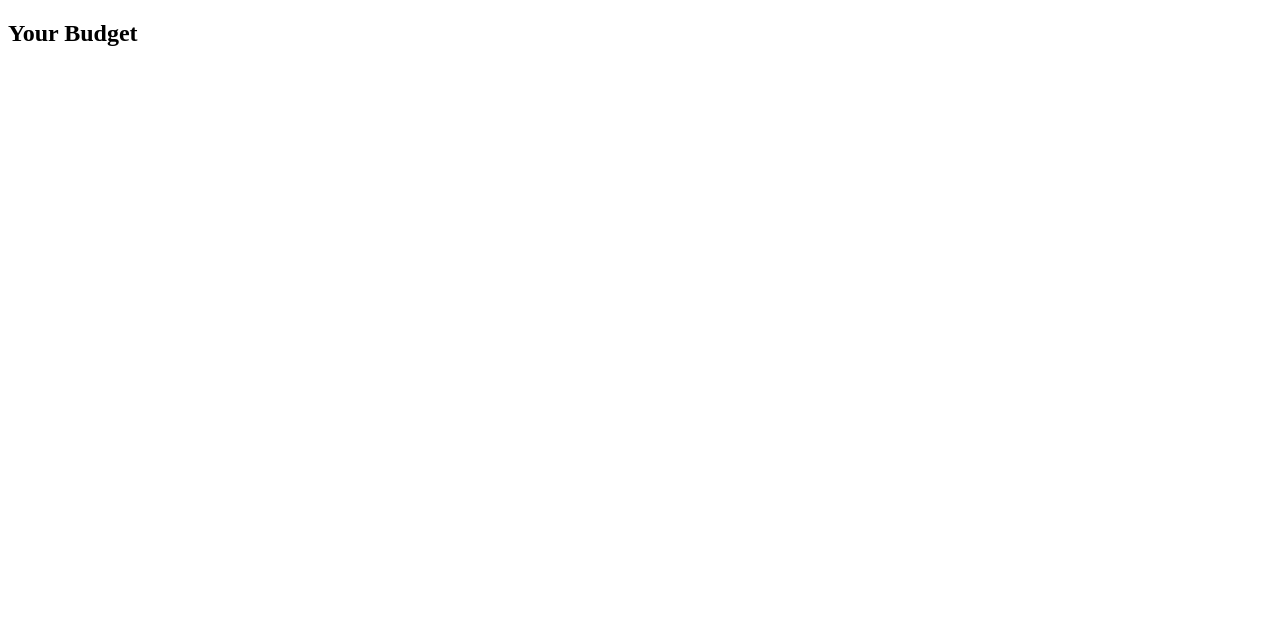
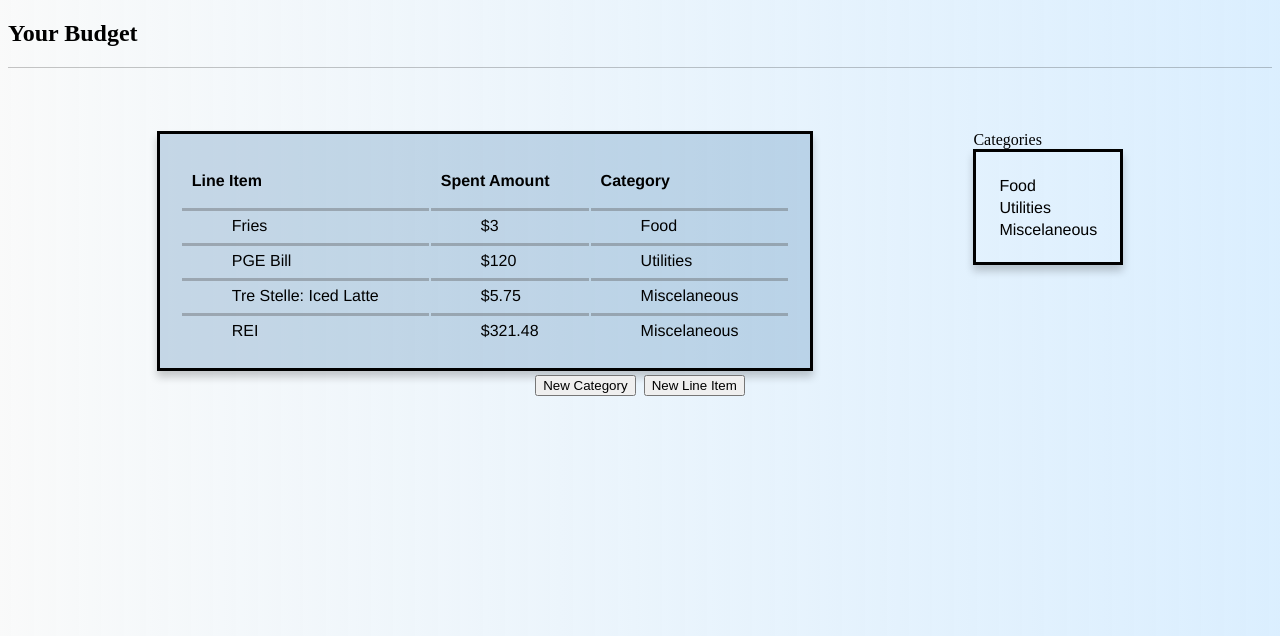
Before and after one commit to malcolmwadegit/BudgetBuilder, a Django app: page / in a window 1280 px wide. Before the commit the part shown is almost empty. Shown: the top 636 px of the page. Run offline with Django 4.2, Linux system fonts and the light colour scheme.

Commit message:
another commit

```diff
--- a/ProjectBudget/BudgetApp/static/css/styles.css
+++ b/ProjectBudget/BudgetApp/static/css/styles.css
@@ -1,28 +1,108 @@
-.create-buttons{
-    position:relative;
+
+
+
+
+/*---  Nav CSS --- */
+nav {
+    margin-bottom: 5%;
+    position: relative;
+    border-bottom: 1px  solid rgba(0, 0, 0, 0.219) ;
+
+}
+
+/* --- Body CSS --- */
+.first-row-container{
+    position: relative;
     display: flex;
     grid-template-columns: auto auto;
-    justify-content: left;
+    justify-content: center;
     padding: 0rem;
-    gap: 3rem 3rem;
-
+    gap: 10rem;
 }
 
 
 
+
+body{
+    background-image: linear-gradient(to right, #eff1f15e, #078efc25);
+}
+
+
+/* --- Table CSS --- */
 table{
     font-family:"Helvetica", Sans, serif ;
     border-style: solid;
+    border-color: black;
+    box-shadow: 0 6px 8px 0 rgba(0,0,0,0.2);
+    transition: 0.3s;
+    font-size:medium;
+    padding: 20px;
+
 }
 
 table > thead > tr > th {
 
     text-align: justify;
+    padding: 10px;
 
 }
 
-table >tbody > tr > td{
-    border-top-style:outset
+.budget-table-data{
+    justify-content: left;
+    border-top-style:outset;
+    border-color: rgba(0, 0, 0, 0.37);
+    padding: 0px 50px 0px 50px;
+
+}
+
+.table-subcontainer{
+    width:fit-content;
+    background-color: rgba(79, 132, 179, 0.295);
+    display: table;
+    line-height: 30px;
+    position: relative;
+    box-sizing: border-box;
+    /* grid-template-columns: 500px 500px; */
+    /* grid-template-rows: 30% 20px ;
+    justify-content: left;
+    margin-left: auto;
+    margin-right: auto; */
+}
+
+
+/* --- Buttons CSS --- */
+div.create-buttons{
+    position: relative;
+    display: flex;
+    grid-template-columns: auto auto;
+    padding: 0rem;
+    gap: 0.5rem;
+    padding-top: 4px;
+    justify-content: center;
+
+}
+
+/* Categories Table CSS */
+.category-table{
+    color: rgb(199, 31, 31);
+    position: relative;
+    display: flex;
+    justify-content: center;
+    gap: 3rem;
+}
+
+
+
+
+
+
+.sewcond-row-container{
+    width:fit-content;
+    background-color: rgba(79, 132, 179, 0.295);
+    display: table;
+    line-height: 30px;
+    position: right;
+    box-sizing: border-box;
 
 
 }
--- a/ProjectBudget/BudgetApp/templates/BudgetApp/budget_view.html
+++ b/ProjectBudget/BudgetApp/templates/BudgetApp/budget_view.html
@@ -4,38 +4,13 @@
 {% block content%}
 
 <body>
-    <main>
-            <!-- Header Buttons -->
-        <header class = "create-buttons">
-            <div class="new-category-wrapper">
-                <div class = "new-category-container">
-                    <div class="new-category-sub-container">
-                        <!-- Creating a Category -->
-                        <div class="new-category-div-container">
-                            <button class="submit"id="new-category-button">New Category</button>
-                        </div>
-                    </div>
-                </div>
-            </div>
-            <div class="spending-wrapper">
-                <div class = "spending-container">
-                    <div class="spending-sub-container">
-                        <!-- New spending  input -->
-                        <div class="spending-div-container">
-                            <button class="submit"id="spending-amount-button"> New Line Item.</button>
-                        </div>
-                    </div>
-                </div>
-            </div>
-        </header>
-    </main>
-
-<!--    End Header Button Section   -->
 <!---           Page Body           -->
-    <main>
+    <main class="first-row-container">
+        <div class = "table-container">
+            <div class = "table-subcontainer">
                 <table class="budget-table">
                     <thead>
-                <tr>
+                        <tr class="budget-table-head">
                             <th >Line Item</th>
                             <th>Spent Amount</th>
                             <th>Category</th>
@@ -43,34 +18,75 @@
                     </thead>
                     <tbody>
                             <!-- Generate rows for the amount of line items-->
+                        <tr class="budget-table-row">
+                            <!-- Generate line items from user input/data-->
+                            <td class="budget-table-data">Fries </td>
+                            <td class="budget-table-data">$3</td>
+                            <td class="budget-table-data">Food</td>
+                        </tr>
                         <tr>
                             <!-- Generate line items from user input/data-->
-                    <td>Fries </td>
-                    <td>$3</td>
+                            <td class="budget-table-data">PGE Bill</td>
+                            <td class="budget-table-data">$120 </td>
+                            <td class="budget-table-data">Utilities </td>
+                        </tr>
+                        <tr>
+                            <!-- Generate line items from user input/data-->
+                            <td class="budget-table-data">Tre Stelle: Iced Latte</td>
+                            <td class="budget-table-data">$5.75 </td>
+                            <td class="budget-table-data">Miscelaneous </td>
+                        </tr>
+                        <tr>
+                            <!-- Generate line items from user input/data-->
+                            <td class="budget-table-data">REI </td>
+                            <td class="budget-table-data">$321.48 </td>
+                            <td class="budget-table-data">Miscelaneous </td>
+                        </tr>
+                    </tbody>
+                </table>
+            </div>
+        </div>
+        <!---  Category List View-->
+        <div class="card-container ">
+            <div class = "card-subcontainer">
+                <div class="category-card">
+                    <table class="categpry-table">
+                        <tr>
+                            <thead>Categories</thead>
+                        </tr>
+                        <!---  List of categories  -->
+                        <!--- for i in categories print i-->
+                        <tr>
                             <td>Food</td>
                         </tr>
                         <tr>
-                    <!-- Generate line items from user input/data-->
-                    <td>PGE Bill</td>
-                    <td>$120 </td>
-                    <td>Utilities </td>
+                            <td>Utilities</td>
                         </tr>
                         <tr>
-                    <!-- Generate line items from user input/data-->
-                    <td>Tre Stelle: Iced Latte</td>
-                    <td>$5.75 </td>
-                    <td>Miscelaneous </td>
+                            <td>Miscelaneous</td>
                         </tr>
-                <tr>
-                    <!-- Generate line items from user input/data-->
-                    <td>REI </td>
-                    <td>$321.48 </td>
-                    <td>Miscelaneous </td>
-                </tr>
-            </tbody>
                     </table>
+                </div>
+            </div>
+        </div>
+    </main>
+     <!-- Header Buttons -->
+    <main class="second-row-container">
+        <div class = "create-buttons">
+            <div class="new-category-wrapper">
+                <!-- Creating a Category -->
+                <div class="new-category-div-container">
+                    <button class="submit"id="new-category-button">New Category</button>
+                </div>
+            </div>
+            <div class="spending-wrapper">
 
-
+            <!-- New spending  input -->
+                <div class="spending-div-container">
+                    <button class="submit"id="spending-amount-button"> New Line Item</button>
+                </div>
+            </div>
+        </div>
     </main>
 </body>
 
--- a/ProjectBudget/BudgetApp/templates/BudgetApp/new_budget.html
+++ b/ProjectBudget/BudgetApp/templates/BudgetApp/new_budget.html
@@ -12,7 +12,7 @@
                     <div class="income-div-container">
                         <h3> Income </h3>
                         <input type="number" id="income-amount" placeholder="Enter Monthly Income">
-                        <button class="submit"id="income-amount-button"> Submit.</button>
+                        <button class="submit"id="income-amount-button"> Submit</button>
                     </div>
                 </div>
             </div>
--- a/ProjectBudget/BudgetApp/templates/BudgetApp/partials/_header.html
+++ b/ProjectBudget/BudgetApp/templates/BudgetApp/partials/_header.html
@@ -1,14 +1,7 @@
 {% load static%}
+<nav>
+    <header class = 'head-container'>
+        <h2> Your Budget</h2>
 
-<header class = 'head-container'>
-    <h2> Your Budget</h2>
-
-    <article>
-
-    </article>
-
-
-    <nav class = 'nav-container' >
-
-    </nav>
-</header>
+    </header>
+</nav>
--- a/ProjectBudget/BudgetApp/urls.py
+++ b/ProjectBudget/BudgetApp/urls.py
@@ -6,8 +6,11 @@ from django.conf import settings
 from django.conf.urls.static import static
 urlpatterns = [
     path('', views.home, name = "home" ),
+    path('newbudget/', views.new_budget, name = "newbudget"),
+    path('newcategory/', views.new_category, name = "newcategory"),
+    path('newitem/', views.new_line_item, name = "newitem"),
 ]
 
 
-if settings.DEBUG:
-    urlpatterns += static(settings.MEDIA_URL, document_root=settings.MEDIA_ROOT)
+# if settings.DEBUG:
+#     urlpatterns += static(settings.MEDIA_URL, document_root=settings.MEDIA_ROOT)
--- a/ProjectBudget/BudgetApp/views.py
+++ b/ProjectBudget/BudgetApp/views.py
@@ -30,4 +30,12 @@ def CreateLineItem():
 
 
 def home(request):
-    return render(request, 'BudgetApp/index.html')
+    return render(request, 'BudgetApp/budget_view.html')
+
+def new_budget(request):
+    return render(request, 'BudgetApp/new_budget.html')
+
+def new_category(request):
+    return render(request, 'BudgetApp/new_category.html')
+def new_line_item(request):
+    return render(request, 'BudgetApp/new_line_item.html')
```
Lines whose indentation alone changed are shown as unchanged.
